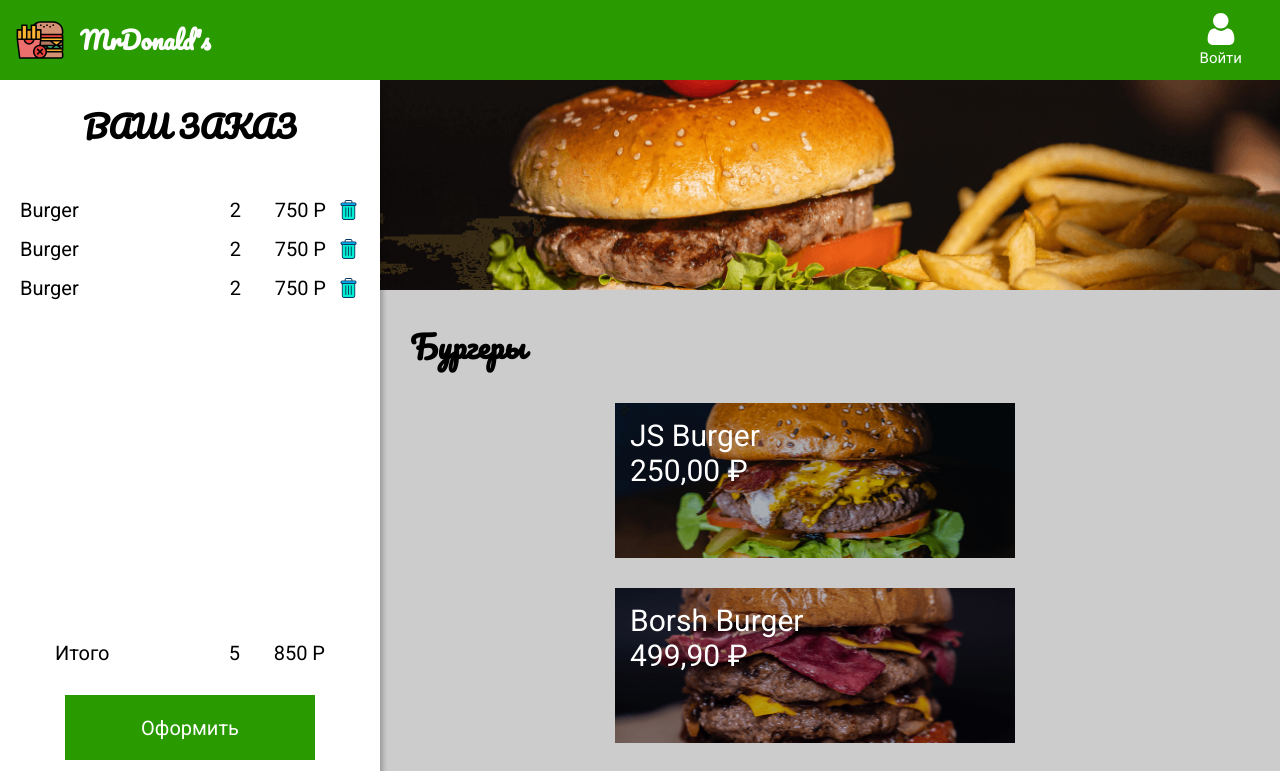
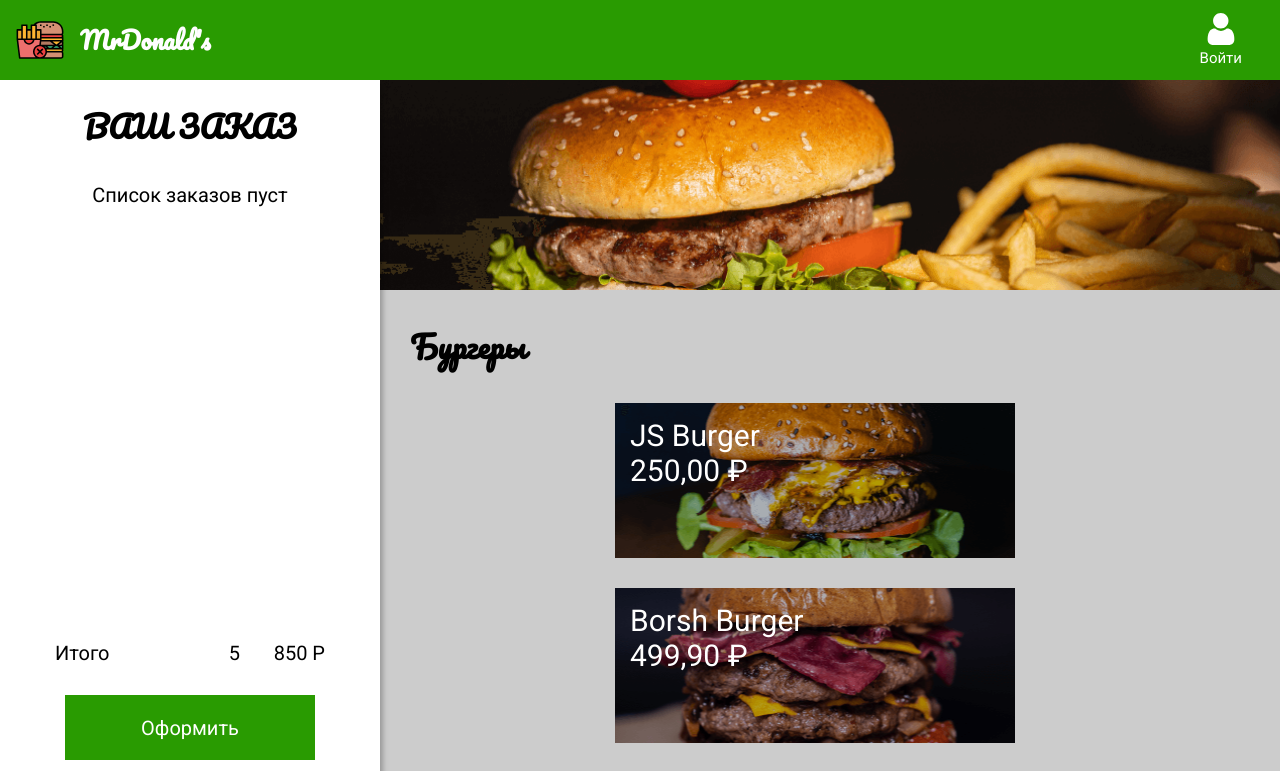
Before and after one commit to anast93/react, a React (Create React App) app: page / in a window 1280 px wide. Shown: the top 771 px of the page. Built offline with nearby package versions, Linux system fonts and the light colour scheme.

Commit message:
Реструктуризация проекта

```diff
--- a/src/App.js
+++ b/src/App.js
@@ -1,24 +1,28 @@
 import React from 'react';
-import { NavBar } from './components/NavBar';
-import { Menu } from './components/Menu';
-import { GlobalStyle } from './components/GlobalStyle';
-import { ModalItem } from './components/ModalItem';
-import { Order } from './components/Order';
+import { NavBar } from './components/NavBar/NavBar';
+import { Menu } from './components/Menu/Menu';
+import { GlobalStyle } from './components/Style/GlobalStyle';
+import { ModalItem } from './components/Modal/ModalItem';
+import { Order } from './components/Order/Order';
+import { useOpenItem } from './components/Hooks/useOpenItem';
+import { useOrders } from './components/Hooks/useOrders';
+
 
 
 const App = () => {
 
-  const [openItem, setOpenItem] = React.useState(null);
+  const openItem = useOpenItem();
+  const orders = useOrders();
 
   return (
     <>
       <GlobalStyle/>
       <NavBar/>
-      <Order/>
-      <Menu setOpenItem={setOpenItem}/>
-      <ModalItem openItem={openItem} setOpenItem={setOpenItem}/>
+      <Order {...orders}/>
+      <Menu {...openItem}/>
+      { openItem.openItem && <ModalItem {...openItem} {...orders}/> }
     </>
-  )
+  );
 };
 
 
--- /dev/null
+++ b/src/components/Hooks/useOpenItem.js
@@ -0,0 +1,6 @@
+import { useState } from 'react';
+
+export function useOpenItem() {
+    const [openItem, setOpenItem] = useState(null);
+    return { openItem, setOpenItem };
+}
--- /dev/null
+++ b/src/components/Hooks/useOrders.js
@@ -0,0 +1,7 @@
+import { useState } from 'react';
+
+export function useOrders() {
+    const [orders, setOrders] = useState([]);
+    return { orders, setOrders };
+
+}
--- a/src/components/Menu.js
+++ b/src/components/Menu/Menu.js
@@ -1,8 +1,8 @@
 import React from 'react';
 import styled from 'styled-components';
-import dbMenu from './DBMenu';
+import dbMenu from '../DBMenu';
 import { ListItems } from './ListItems';
-import bannerImg from '../images/banner.png';
+import bannerImg from '../../images/banner.png';
 
 
 const MenuStyled = styled.main`
--- a/src/components/ModalItem.js
+++ b/src/components/Modal/ModalItem.js
@@ -1,6 +1,6 @@
 import React from 'react';
 import styled from 'styled-components';
-import { AddBtn } from './AddBtn';
+import { AddBtn } from '../Style/AddBtn';
 
 const Overlay = styled.div`
     position: fixed;
@@ -46,24 +46,23 @@
     font-family: 'Pacifico', cursive;
 `;
 
-// const NameAndPrice = styled.div`
-//     display: flex;
-//     justify-content: space-between;
-//     margin-bottom: 20px;
-//     padding: 0 10%;
-//     font-family: Pacifico;
-//     font-size: 30px;
-// `;
 
-export const ModalItem = ({ openItem, setOpenItem }) => {
+export const ModalItem = ({ openItem, setOpenItem, orders, setOrders }) => {
 
-    function closeModal(e) {
+    const closeModal = e => {
         if(e.target.id === 'overlay') {
             setOpenItem(null);
         }
-    }
+    };
 
-    if(!openItem) return null;
+    const order = {
+        ...openItem
+    };
+
+    const addToOrder = () => {
+        setOrders([...orders, order]);
+        setOpenItem(null);
+    };
 
     return (
         <Overlay id="overlay" onClick={closeModal}>
@@ -76,7 +75,7 @@
                     {style: 'currency', currency: 'RUB'})}</p>
                 </HeaderContent>
             </Content>
-            <AddBtn>Добавить</AddBtn>
+            <AddBtn onClick={addToOrder}>Добавить</AddBtn>
         </Modal>
     </Overlay>
     )
--- a/src/components/NavBar.js
+++ b/src/components/NavBar/NavBar.js
@@ -1,7 +1,7 @@
 import React from 'react';
 import styled from 'styled-components';
-import logoImg from '../images/logo.svg';
-import signImg from '../images/sign.svg';
+import logoImg from '../../images/logo.svg';
+import signImg from '../../images/sign.svg';
 
 const NavBarStyled  = styled.header`
     position: fixed;
@@ -9,7 +9,7 @@
     left: 0;
     z-index: 999;
     height: 80px;
-    width: 100vw;
+    width: 100%;
     display: flex;
     justify-content: space-between;
     align-items: center;
--- a/src/components/Order.js
+++ b/src/components/Order/Order.js
@@ -1,6 +1,6 @@
 import React from 'react';
 import styled from 'styled-components';
-import { AddBtn } from './AddBtn';
+import { AddBtn } from '../Style/AddBtn';
 import { OrderListItems } from './OrderListItems';
 
 const OrderStyled = styled.section`
@@ -44,16 +44,20 @@
     margin-left: 20px;
 `;
 
-export const Order = () => {
+const EmptyList = styled.p`
+    text-align: center;
+`;
+
+export const Order = ( {orders} ) => {
     return (
         <OrderStyled>
            <OrderTitle>ВАШ ЗАКАЗ</OrderTitle>
            <OrderContent>
-               <OrderList>
-                    <OrderListItems/>
-                    <OrderListItems/>
-                    <OrderListItems/>
-               </OrderList>
+               {orders.length ?
+                    <OrderList>
+                        {orders.map(order => <OrderListItems order={order}/>)}
+                    </OrderList> :
+                    <EmptyList>Список заказов пуст</EmptyList>}
            </OrderContent>
            <Total>
                <span>Итого</span>
--- a/src/components/OrderListItems.js
+++ b/src/components/Order/OrderListItems.js
@@ -1,6 +1,6 @@
 import React from 'react';
 import styled from 'styled-components';
-import trashImg from '../images/trash.svg';
+import trashImg from '../../images/trash.svg';
 
 
 const OrderItemStyled = styled.li`
@@ -32,11 +32,12 @@
     cursor: pointer;
 `;
 
-export const OrderListItems = () => (
+export const OrderListItems = ( { order } ) => (
     <OrderItemStyled>
-        <ItemName>Burger</ItemName>
+        <ItemName>{order.name}</ItemName>
         <span>2</span>
-        <ItemPrice>750 Р</ItemPrice>
+        <ItemPrice>{order.price.toLocaleString('ru-RU',
+                    {style: 'currency', currency: 'RUB'})}</ItemPrice>
         <TrashBtn/>
     </OrderItemStyled>
 
```
Also changed, not shown: src/components/Menu/ListItems.js (renamed from src/components/ListItems.js), src/components/Style/AddBtn.js (renamed from src/components/AddBtn.js), src/components/Style/GlobalStyle.js (renamed from src/components/GlobalStyle.js).
